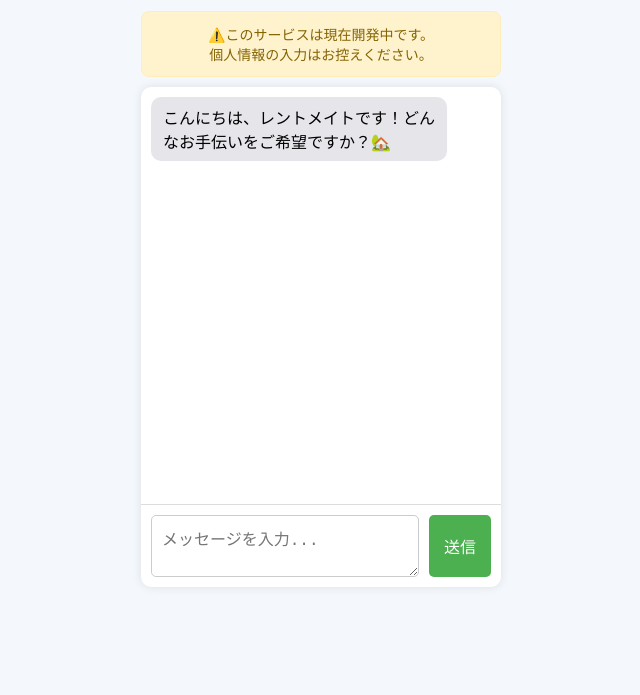
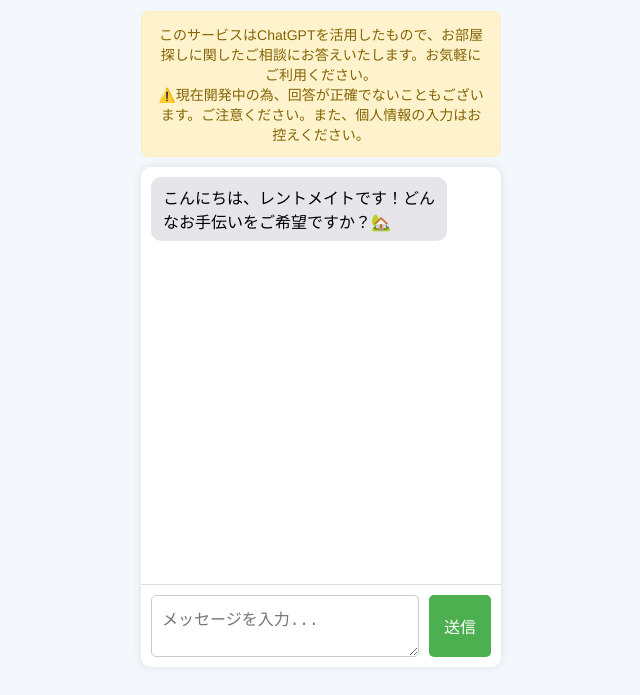
Before and after one commit to pakusui/web-chat-gpt, a website: page public/index.html in a window 1280 px wide. Shown: the part 93-788 px from the top of the page, without its empty margins (319-959 px from the left). Drawn offline with Linux system fonts and the light colour scheme.

Commit message:
サービス説明修正

```diff
--- a/public/index.html
+++ b/public/index.html
@@ -15,8 +15,9 @@
     </div>
 
     <div class="notice">
-      ⚠️このサービスは現在開発中です。<br>
-      個人情報の入力はお控えください。<br>
+      このサービスはChatGPTを活用したもので、お部屋探しに関したご相談にお答えいたします。お気軽にご利用ください。<br>
+      ⚠️現在開発中の為、回答が正確でないこともございます。ご注意ください。また、個人情報の入力はお控えください。
+
     </div>
 
     <div class="chat-container">
```
